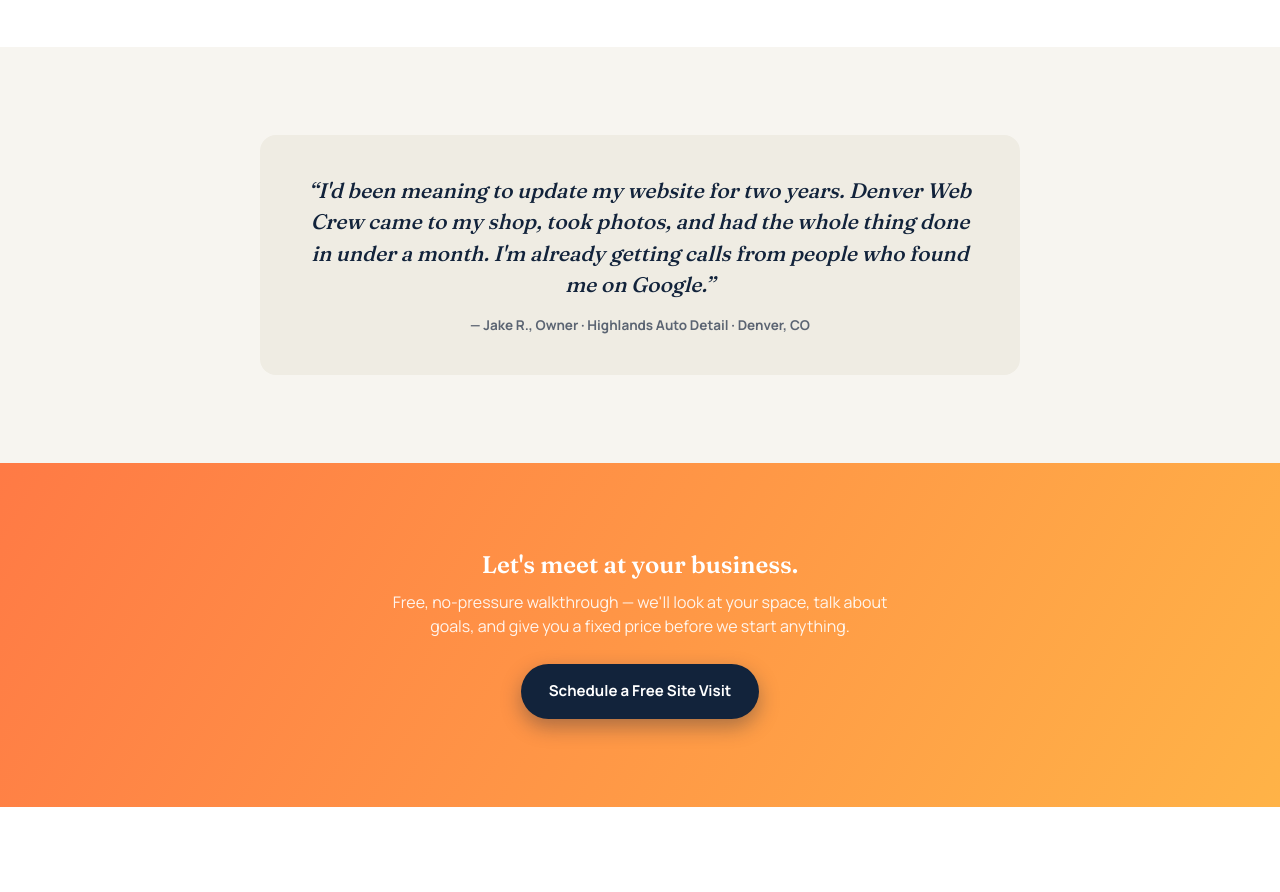
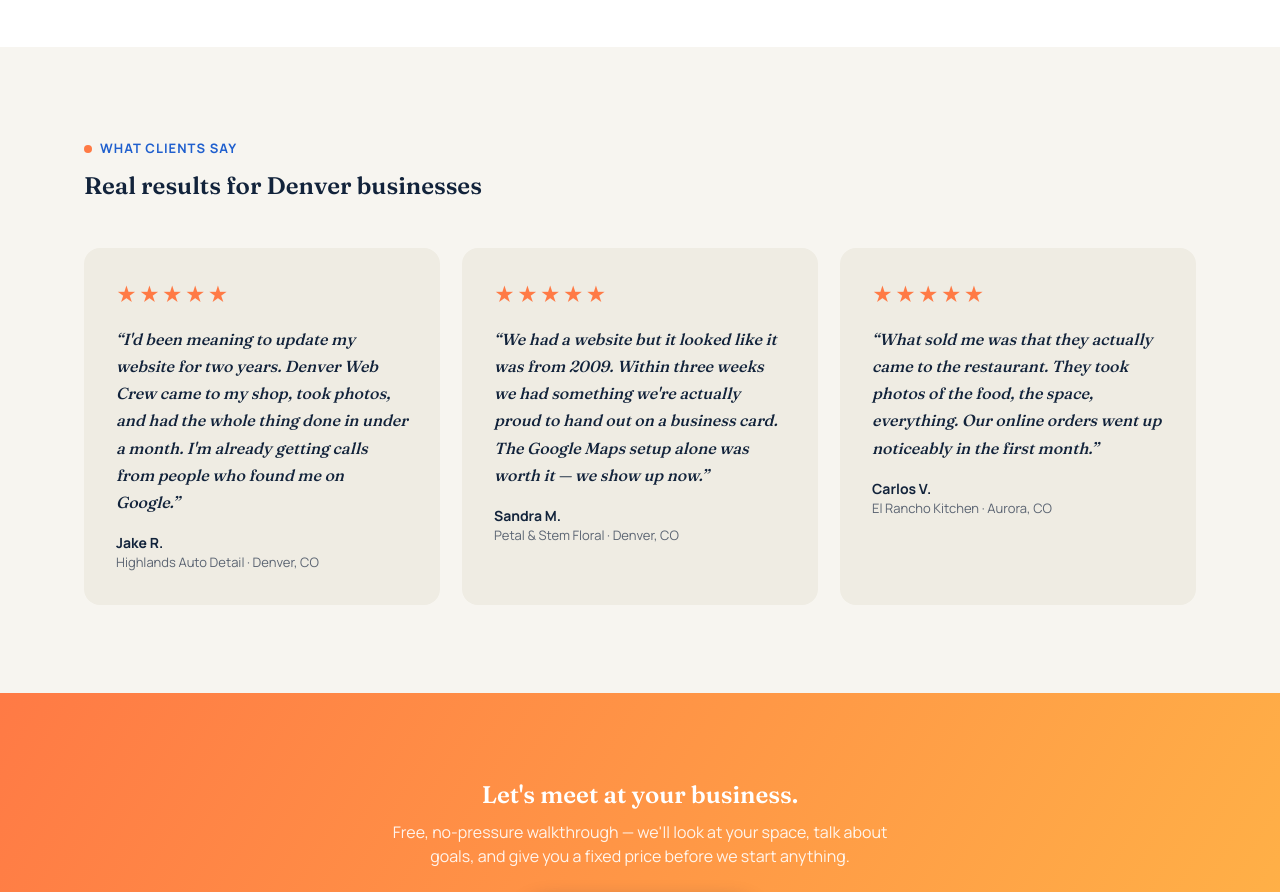
Before and after one commit to Simeon2509/denverwebcrew1, a Next.js app: page / in a window 1280 px wide. Shown: the part 6120-7012 px from the top of the page. Built offline with nearby package versions, Linux system fonts and the light colour scheme.

Commit message:
Add 3 testimonial cards with star ratings

```diff
--- a/app/page.tsx
+++ b/app/page.tsx
@@ -343,12 +343,42 @@
         </div>
       </section>
 
-      {/* TESTIMONIAL */}
+      {/* TESTIMONIALS */}
       <section style={{ padding: '88px 0' }}>
         <div className="wrap">
-          <div className="quote-block">
-            <blockquote>&ldquo;I&apos;d been meaning to update my website for two years. Denver Web Crew came to my shop, took photos, and had the whole thing done in under a month. I&apos;m already getting calls from people who found me on Google.&rdquo;</blockquote>
-            <div className="who">— Jake R., Owner &middot; Highlands Auto Detail &middot; Denver, CO</div>
+          <div className="services-head">
+            <div className="eyebrow">What Clients Say</div>
+            <h2>Real results for Denver businesses</h2>
+          </div>
+          <div className="grid-services">
+            {[
+              {
+                quote: "I'd been meaning to update my website for two years. Denver Web Crew came to my shop, took photos, and had the whole thing done in under a month. I'm already getting calls from people who found me on Google.",
+                who: 'Jake R.', biz: 'Highlands Auto Detail · Denver, CO',
+              },
+              {
+                quote: "We had a website but it looked like it was from 2009. Within three weeks we had something we're actually proud to hand out on a business card. The Google Maps setup alone was worth it — we show up now.",
+                who: 'Sandra M.', biz: 'Petal & Stem Floral · Denver, CO',
+              },
+              {
+                quote: "What sold me was that they actually came to the restaurant. They took photos of the food, the space, everything. Our online orders went up noticeably in the first month.",
+                who: 'Carlos V.', biz: 'El Rancho Kitchen · Aurora, CO',
+              },
+            ].map(t => (
+              <div key={t.who} style={{
+                background: 'var(--paper-2)', borderRadius: 'var(--radius)', padding: '32px',
+                display: 'flex', flexDirection: 'column', gap: '16px',
+              }}>
+                <div style={{ color: 'var(--sunset)', fontSize: '20px', letterSpacing: '2px' }}>★★★★★</div>
+                <p style={{ fontFamily: 'Fraunces, serif', fontStyle: 'italic', fontSize: '16px', lineHeight: 1.7, color: 'var(--navy)', margin: 0 }}>
+                  &ldquo;{t.quote}&rdquo;
+                </p>
+                <div>
+                  <div style={{ fontWeight: 700, fontSize: '14px', color: 'var(--navy)' }}>{t.who}</div>
+                  <div style={{ fontSize: '13px', color: 'var(--ink-soft)' }}>{t.biz}</div>
+                </div>
+              </div>
+            ))}
           </div>
         </div>
       </section>
```
